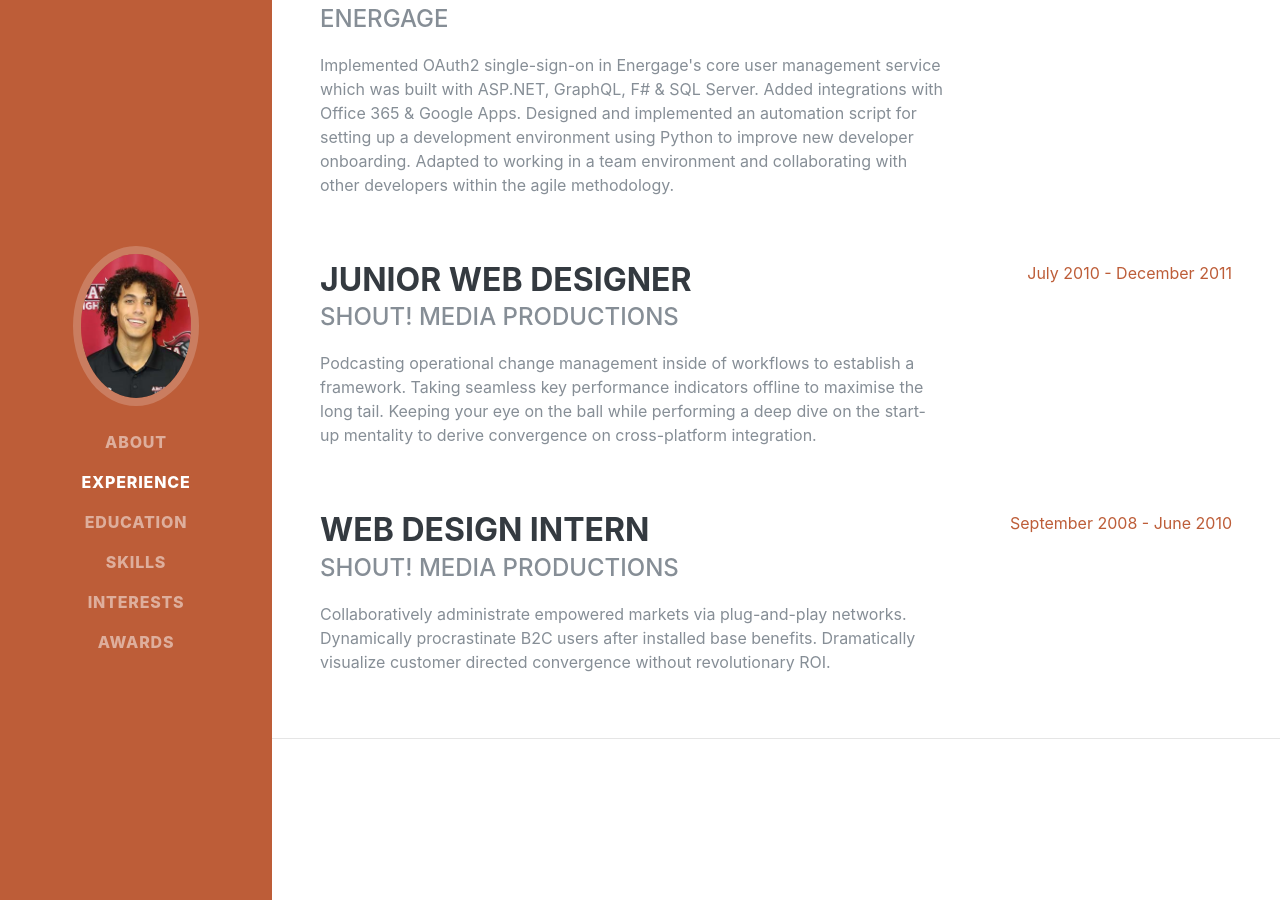
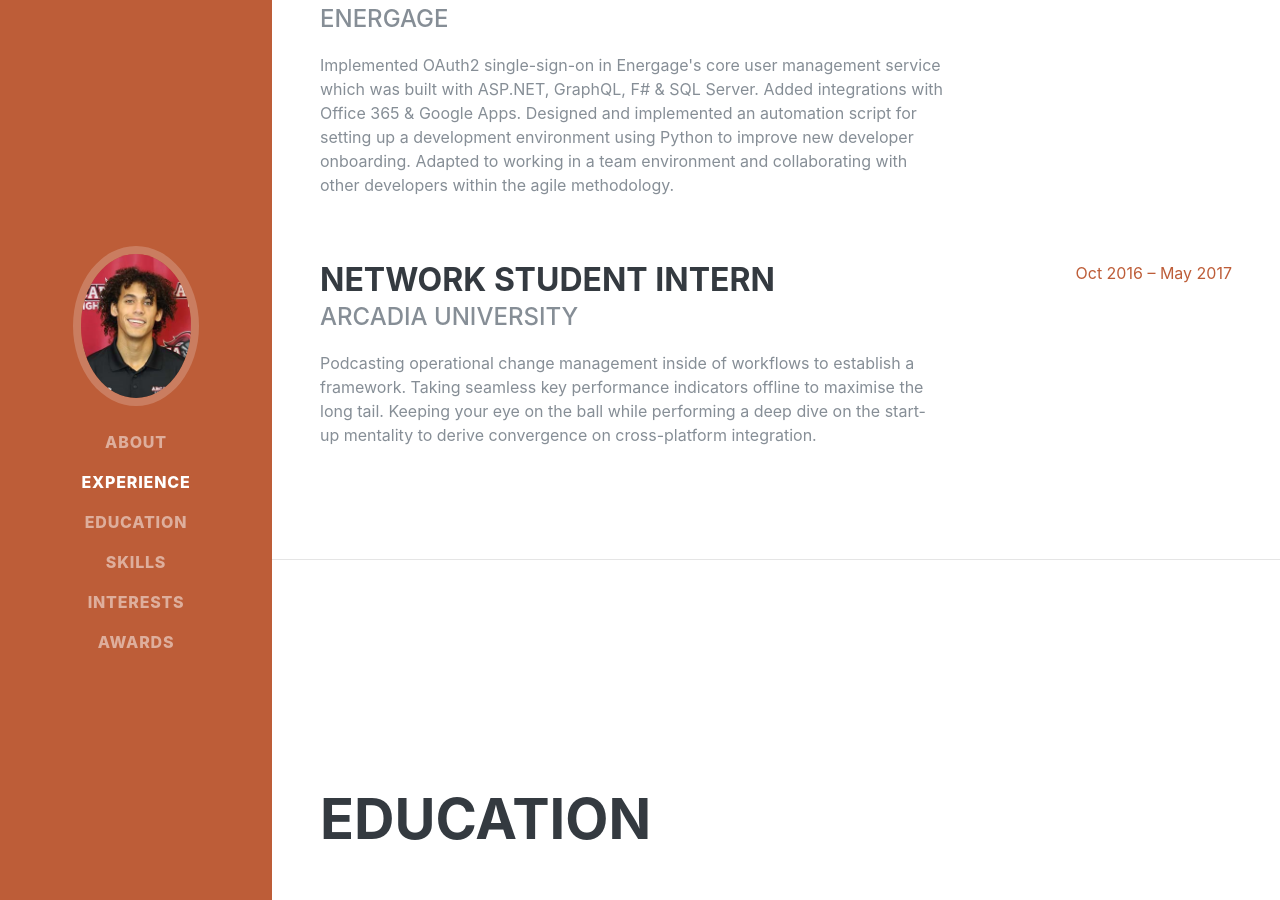
Before and after one commit to jlew25/jlew25.github.io, a Jekyll site: the page built from index.html, in a window 1280 px wide and 900 px high, scrolled down 1352 px. Built offline with Jekyll 4.4.1, drawn with Linux system fonts in a browser that asks for light colours; nearby versions of some CDN libraries; some web fonts are replaced; library files that are not in the unit come from our copies.

Commit message:
hostname

```diff
--- a/_config.yml
+++ b/_config.yml
@@ -25,7 +25,7 @@
   line in _config.yml. It will appear in your document head meta (for
   Google search results) and in your feed.xml site description.
 baseurl: "" # the subpath of your site, e.g. /blog
-url: "" # the base hostname & protocol for your site, e.g. http://example.com
+url: "https://github.com/jlew25/jlew25.github.io" # the base hostname & protocol for your site, e.g. http://example.com
 twitter_username: jekyllrb
 github_username:  jekyll
 
--- a/_includes/experience.html
+++ b/_includes/experience.html
@@ -28,23 +28,15 @@
 
         <div class="resume-item d-flex flex-column flex-md-row justify-content-between mb-5">
           <div class="resume-content">
-            <h3 class="mb-0">Junior Web Designer</h3>
-            <div class="subheading mb-3">Shout! Media Productions</div>
+            <h3 class="mb-0">Network Student Intern</h3>
+            <div class="subheading mb-3">Arcadia University</div>
             <p>Podcasting operational change management inside of workflows to establish a framework. Taking seamless key performance indicators offline to maximise the long tail. Keeping your eye on the ball while performing a deep dive on the start-up mentality to derive convergence on cross-platform integration.</p>
           </div>
           <div class="resume-date text-md-right">
-            <span class="text-primary">July 2010 - December 2011</span>
+            <span class="text-primary">Oct 2016 – May 2017</span>
           </div>
         </div>
 
-        <div class="resume-item d-flex flex-column flex-md-row justify-content-between">
-          <div class="resume-content">
-            <h3 class="mb-0">Web Design Intern</h3>
-            <div class="subheading mb-3">Shout! Media Productions</div>
-            <p>Collaboratively administrate empowered markets via plug-and-play networks. Dynamically procrastinate B2C users after installed base benefits. Dramatically visualize customer directed convergence without revolutionary ROI.</p>
-          </div>
-          <div class="resume-date text-md-right">
-            <span class="text-primary">September 2008 - June 2010</span>
           </div>
         </div>
 
```
